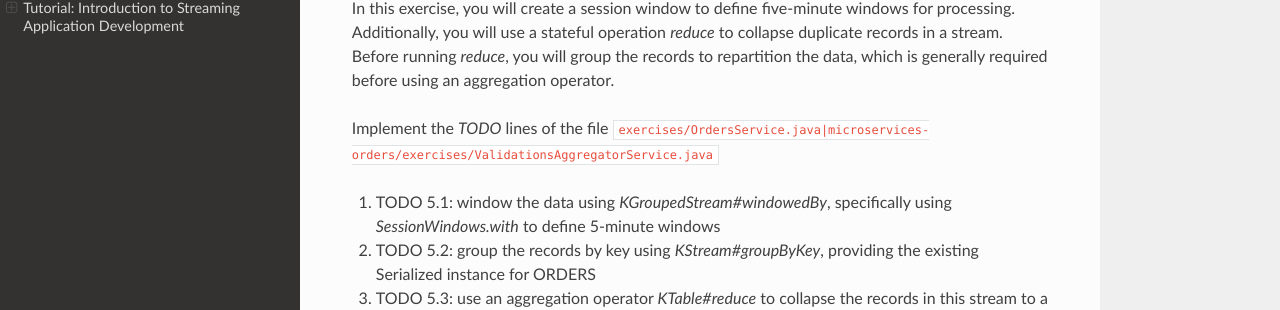
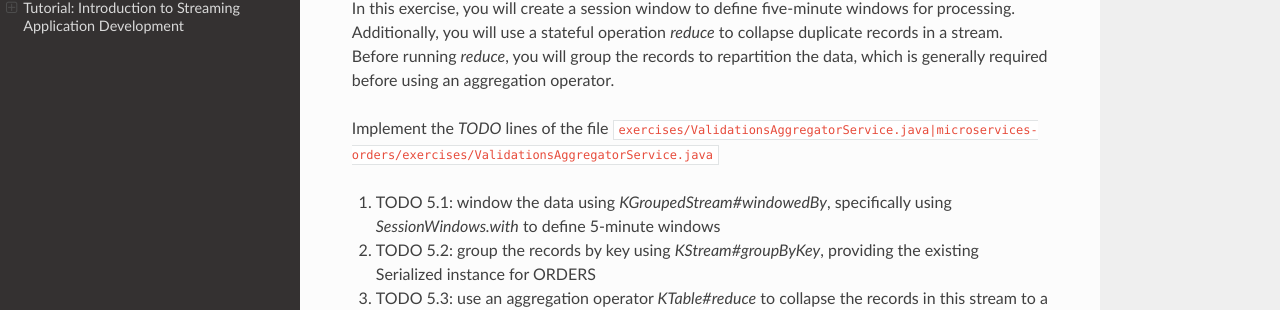
Before and after one commit to confluentinc/examples, a Sphinx documentation site: the page built from microservices-orders/docs/index.rst, in a window 1280 px wide and 900 px high, scrolled down 15174 px. Shown: the part 137-447 px from the top of the window. Built offline with Sphinx 7.4.7 and the Read the Docs theme 2.0.0, drawn with Linux system fonts in a browser that asks for light colours; cross-references to code outside the pages are shown as plain code; some of the changed text lies outside the part shown.

Commit message:
Fix wrong file name in exercise links

```diff
--- a/microservices-orders/docs/index.rst
+++ b/microservices-orders/docs/index.rst
@@ -331,7 +331,7 @@
 Instead of using a series of synchronous calls to submit and validate orders, the order event itself triggers the `OrderDetailsService`.
 When a new order is created, it is written to the topic `orders`, from which `OrderDetailsService` has a consumer polling for new records.
 
-Implement the `TODO` lines of the file :devx-examples:`exercises/OrdersService.java|microservices-orders/exercises/OrderDetailsService.java`
+Implement the `TODO` lines of the file :devx-examples:`exercises/OrderDetailsService.java|microservices-orders/exercises/OrderDetailsService.java`
 
 #. TODO 2.1: subscribe the existing `consumer` to a `Collections#singletonList` with the orders topic whose name is specified by `Topics.ORDERS.name()`
 #. TODO 2.2: validate the order using `OrderDetailsService#isValid` and save the validation result to type `OrderValidationResult`
@@ -394,7 +394,7 @@
 First, the payment stream needs to be rekeyed to match the same key info as the order stream before joined together.
 The resulting stream is then joined with the customer information that was read into Kafka by a JDBC source from a customer database.
 
-Implement the `TODO` lines of the file :devx-examples:`exercises/OrdersService.java|microservices-orders/exercises/EmailService.java`
+Implement the `TODO` lines of the file :devx-examples:`exercises/EmailService.java|microservices-orders/exercises/EmailService.java`
 
 #. TODO 3.1: create a new `KStream` called `payments` from `payments_original`, using `KStream#selectKey` to rekey on order id specified by `payment.getOrderId()` instead of payment id
 #. TODO 3.2: do a stream-table join with the customers table, which requires three arguments:
@@ -450,7 +450,7 @@
 In this exercise, you will define one set of criteria to filter records in a stream based on some criteria.
 Then you will define define another set of criteria to branch records into two different streams.
 
-Implement the `TODO` lines of the file :devx-examples:`exercises/OrdersService.java|microservices-orders/exercises/FraudService.java`
+Implement the `TODO` lines of the file :devx-examples:`exercises/FraudService.java|microservices-orders/exercises/FraudService.java`
 
 #. TODO 4.1: filter this stream to include only orders in "CREATED" state, i.e., it should satisfy the predicate `OrderState.CREATED.equals(order.getState())`
 #. TODO 4.2: create a `KStream<String, OrderValue>` array from the `ordersWithTotals` stream by branching the records based on `OrderValue#getValue`
@@ -504,7 +504,7 @@
 Additionally, you will use a stateful operation `reduce` to collapse duplicate records in a stream.
 Before running `reduce`, you will group the records to repartition the data, which is generally required before using an aggregation operator.
 
-Implement the `TODO` lines of the file :devx-examples:`exercises/OrdersService.java|microservices-orders/exercises/ValidationsAggregatorService.java`
+Implement the `TODO` lines of the file :devx-examples:`exercises/ValidationsAggregatorService.java|microservices-orders/exercises/ValidationsAggregatorService.java`
 
 #. TODO 5.1: window the data using `KGroupedStream#windowedBy`, specifically using `SessionWindows.with` to define 5-minute windows
 #. TODO 5.2: group the records by key using `KStream#groupByKey`, providing the existing Serialized instance for ORDERS
@@ -563,7 +563,7 @@
 In this exercise, you will create a state store for the Inventory Service.
 This state store is initialized with data from a Kafka topic before the service starts processing, and then it is updated as new orders are created.
 
-Implement the `TODO` lines of the file :devx-examples:`exercises/OrdersService.java|microservices-orders/exercises/InventoryService.java`
+Implement the `TODO` lines of the file :devx-examples:`exercises/InventoryService.java|microservices-orders/exercises/InventoryService.java`
 
 #. TODO 6.1: create a state store called `RESERVED_STOCK_STORE_NAME`, using `Stores#keyValueStoreBuilder` and `Stores#persistentKeyValueStore`
 
```
